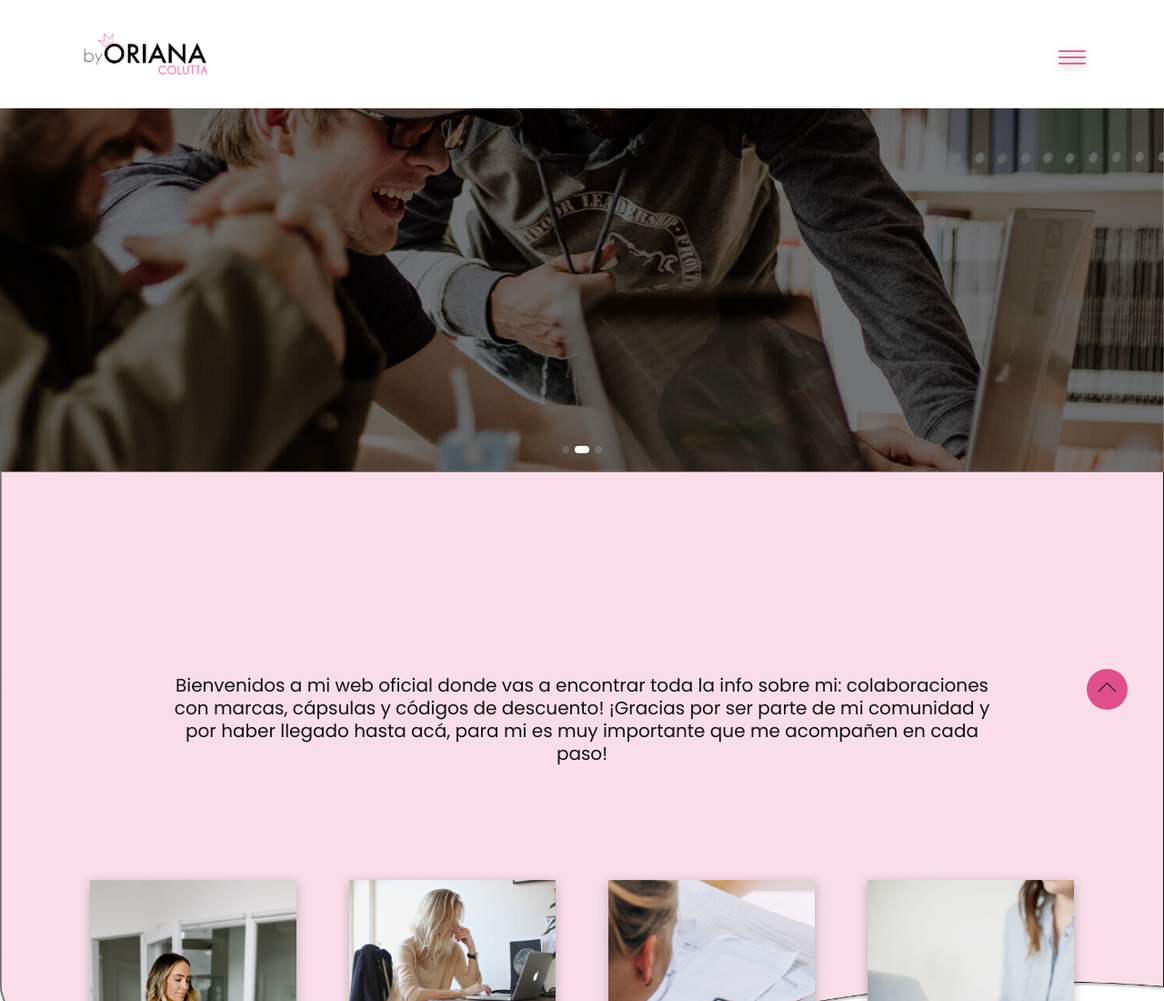
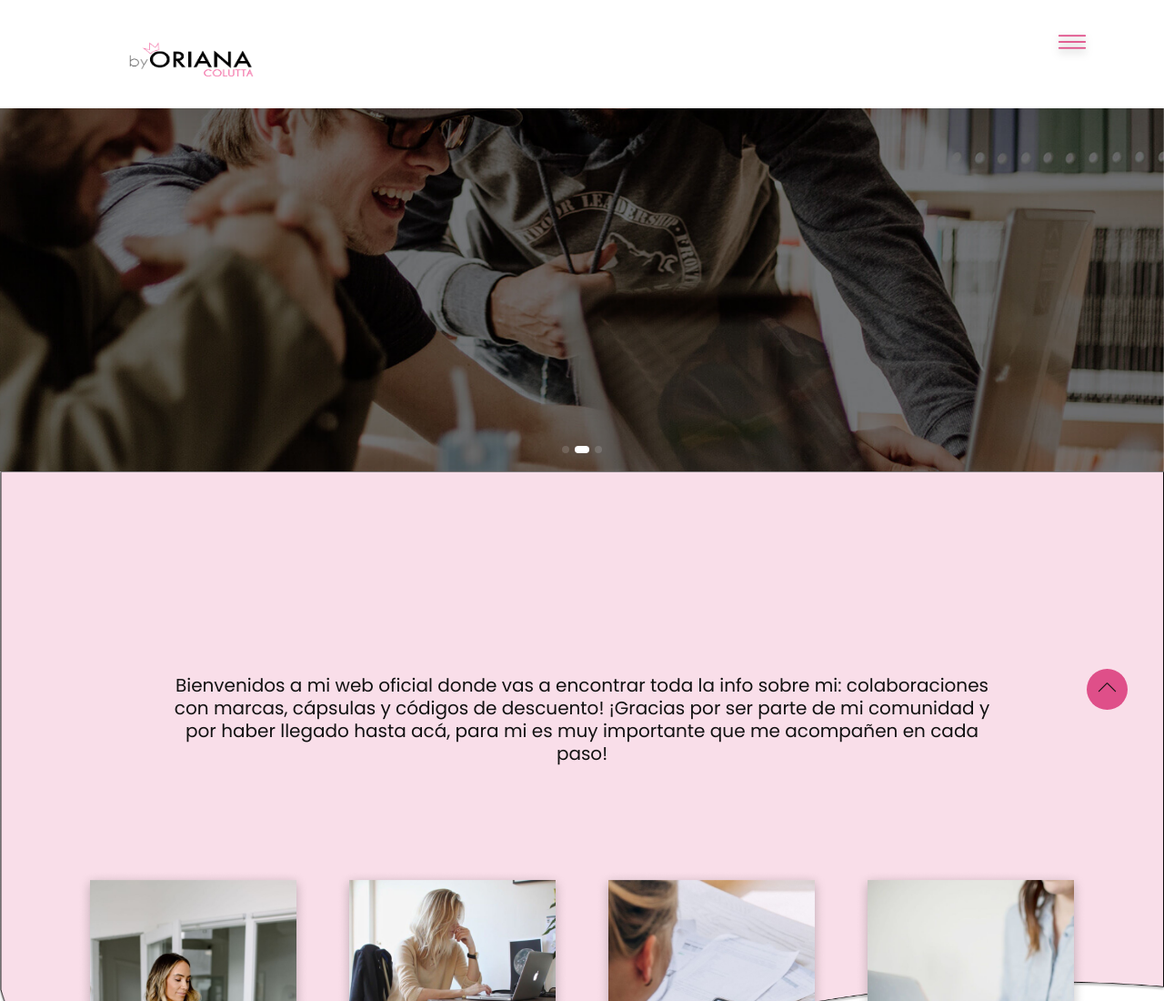
Before and after one commit to josealonso01/webOrianaColutta, a website: page index.html in a window 1280 px wide. Shown: the top 1100 px of the page at 91% size. Drawn offline with Linux system fonts and the light colour scheme; files whose address does not match are found by name.

Commit message:
probando brand logo

```diff
--- a/sass/styles.scss
+++ b/sass/styles.scss
@@ -797,8 +797,11 @@ p {
 
 .navbar-area .navbar-brand img {
     max-width: 150px;
-
-
+    left     : 50px;
+    top      : 19px;
+    position : absolute;
+    width    : 222px;
+    height   : 82px;
 }
 
 @media only screen and (min-width: 768px) and (max-width: 991px) {
@@ -1799,7 +1802,7 @@ p {
     position           : relative;
     background-color   : #fff;
     padding-top        : 100px;
-        padding-bottom: 175px;
+    padding-bottom     : 175px;
     animation          : animate__fadeInDown;
     animation-duration : 2s;
     background-image   : url('../assets/images/vector-2-2.png');
```
Also changed, not shown: sass/styles.css, 1 other file.
